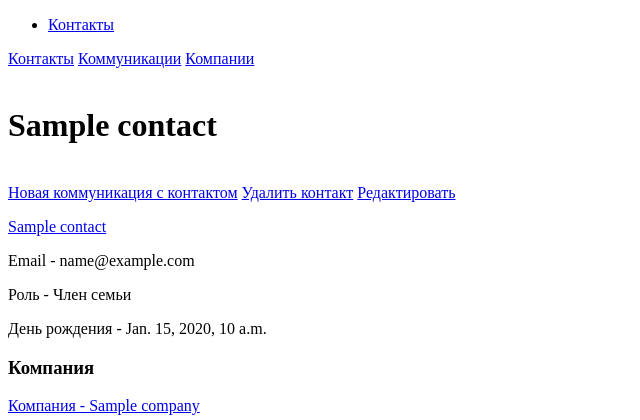
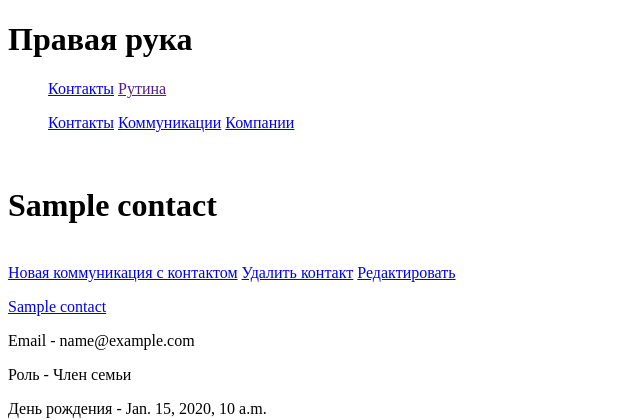
Before and after one commit to akchau/right_hand, a Django app: page /contacts/1/ in a window 1280 px wide. Shown: the top 420 px of the page, without its empty margins (0-640 px from the left). Run offline with Django 3.2, Linux system fonts and the light colour scheme; tables that the repository leaves empty hold one stand-in row (values such as "Sample post").

Commit message:
Слегка поправил структуру шаблонов

```diff
--- a/right_hand/templates/base.html
+++ b/right_hand/templates/base.html
@@ -2,6 +2,7 @@
 <html lang="ru">
   <head>
     <meta charset="utf-8">
+    <meta name="description" content="Краткое описание страницы">
     <meta name="msapplication-TileColor" content="#000">
     <meta name="theme-color" content="black">
     <title>
@@ -14,9 +15,10 @@
     <header>
       {% include 'includes/header.html' %}
     </header>
+    <nav>{% include 'includes/main_navbar_section.html' %}</nav>
     <main>
       {% block navbar %}
-        Навигация не загружена.
+      <nav>{% include 'contacts/includes/navbar.html' %}</nav>
       {% endblock %}
       <div class="container">
         <br>
--- a/right_hand/templates/contacts/base_contacts.html
+++ /dev/null
@@ -1,6 +0,0 @@
-{% extends 'base.html' %}
-{% block navbar %}
-    {% include 'contacts/includes/navbar.html' %}
-{% endblock %}
-{% block content %}
-{% endblock %}
--- a/right_hand/templates/contacts/communication_profile.html
+++ b/right_hand/templates/contacts/communication_profile.html
@@ -1,4 +1,4 @@
-{% extends 'contacts/base_contacts.html' %}
+{% extends 'base.html' %}
 {% block content %}
   <a href={% url 'contacts:communication_delete' communication.pk %}>Удалить</a>
   <a href={% url 'contacts:communication_edit' communication.pk %}>Редактировать</a>
--- a/right_hand/templates/contacts/communications.html
+++ b/right_hand/templates/contacts/communications.html
@@ -1,4 +1,4 @@
-{% extends 'contacts/base_contacts.html' %}
+{% extends 'base.html' %}
 {% block content %}
   <p><a href="{% url 'contacts:communication_new' %}">Новая коммуникация</a>
   <h3>Предстоящие коммуникации</h3>
--- a/right_hand/templates/contacts/contact_profile.html
+++ b/right_hand/templates/contacts/contact_profile.html
@@ -1,4 +1,4 @@
-{% extends 'contacts/base_contacts.html' %}
+{% extends 'base.html' %}
 {% block content %}
   <a href={% url 'contacts:communication_new_with_contact' contact.pk %}>Новая коммуникация с контактом</a>
   <a href={% url 'contacts:contact_delete' contact.pk %}>Удалить контакт</a>
--- a/right_hand/templates/contacts/contacts.html
+++ b/right_hand/templates/contacts/contacts.html
@@ -1,4 +1,4 @@
-{% extends 'contacts/base_contacts.html' %}
+{% extends 'base.html' %}
 {% block content %}
   <p><a href="{% url 'contacts:contact_new' %}">Новый контакт</a>
   <ul>
--- a/right_hand/templates/contacts/includes/navbar.html
+++ b/right_hand/templates/contacts/includes/navbar.html
@@ -1,3 +1,5 @@
-<a href="{% url 'contacts:contacts' %}">Контакты</a>
-<a href="{% url 'contacts:communications' %}">Коммуникации</a>
-<a href="{% url 'contacts:partners' %}">Компании</a>
+<ul>
+  <li style="display: inline-block"><a href="{% url 'contacts:contacts' %}">Контакты</a></li>
+  <li style="display: inline-block"><a href="{% url 'contacts:communications' %}">Коммуникации</a></li>
+  <li style="display: inline-block"><a href="{% url 'contacts:partners' %}">Компании</a></li>
+</ul>
--- a/right_hand/templates/contacts/partner_profile.html
+++ b/right_hand/templates/contacts/partner_profile.html
@@ -1,4 +1,4 @@
-{% extends 'contacts/base_contacts.html' %}
+{% extends 'base.html' %}
 {% block content %}
   <p><a href={% url 'contacts:partner_edit' company.pk %}>Редактировать</a>
   <a href={% url 'contacts:partner_delete' company.pk %}>Удалить</a>
--- a/right_hand/templates/contacts/partners.html
+++ b/right_hand/templates/contacts/partners.html
@@ -1,4 +1,4 @@
-{% extends 'contacts/base_contacts.html' %}
+{% extends 'base.html' %}
 {% block content %}
   <p><a href="{% url 'contacts:partner_new' %}">Новая компания</a>
   <ul>
--- a/right_hand/templates/includes/header.html
+++ b/right_hand/templates/includes/header.html
@@ -1,13 +1 @@
-{% load static %}
-<nav>
-  <ul class="nav nav-pills">
-    <li class="nav-item">
-      <a class="nav-link
-        {% if request.resolver_match.view_name  == 'contacts:contacts' %}
-          active
-        {% endif %}"
-        href="{% url 'contacts:contacts' %}"
-        >Контакты</a>
-    </li>
-  </ul>
-</nav>
+<h1>Правая рука</h1>
--- /dev/null
+++ b/right_hand/templates/includes/main_navbar_section.html
@@ -0,0 +1,12 @@
+<nav>
+  <ul>
+    <li style="display: inline-block">
+      <a href="{% url 'contacts:contacts' %}"
+        >Контакты</a>
+    </li>
+    <li style="display: inline-block">
+      <a href=""
+        >Рутина</a>
+    </li>
+  </ul>
+</nav>
```
